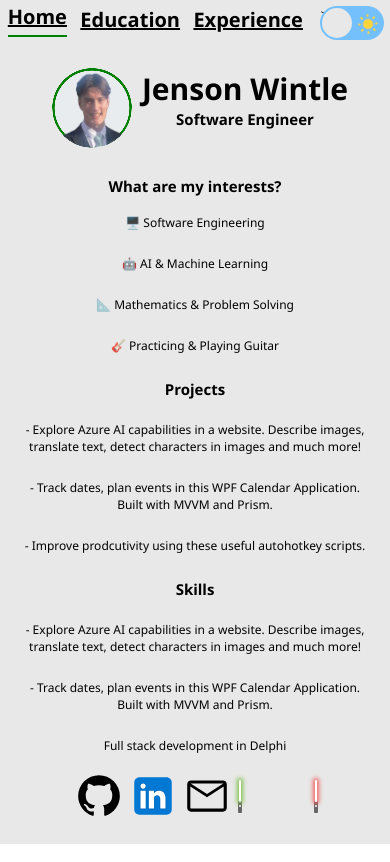
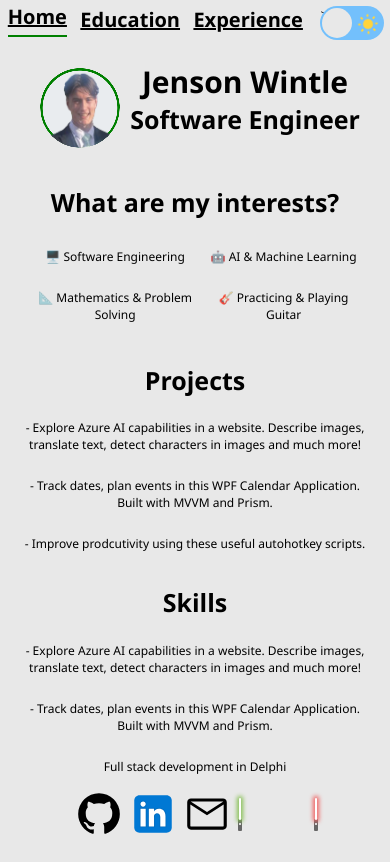
Before and after one commit to Jensooon/jenson-wintle.dev, an Angular app: page /home in a window 390 px wide. Built offline with nearby package versions, Linux system fonts and the light colour scheme.

Commit message:
Added content and reduced repeated code.

```diff
--- a/src/app/education/education.component.css
+++ b/src/app/education/education.component.css
@@ -2,29 +2,4 @@
   display: flex;
   flex-direction: column;
   align-items: center;
-  font-size: 20px; /* 14px */
-  font-weight: 500;
-  font-family: "Segoe UI", Tahoma, Geneva, Verdana, sans-serif;
-  text-align: center;
 }
-
-.section {
-  display: grid;
-  place-items: center;
-  align-content: center;
-  min-height: 100vh;
-}
-
-/* Tablet size (768px to 1024px) */
-@media (min-width: 768px) and (max-width: 1024px) {
-  .wrapper {
-    font-size: 16px;
-  }
-}
-
-/* Mobile size (max-width: 767px) */
-@media (max-width: 767px) {
-  .wrapper {
-    font-size: 12px;
-  }
-}
--- a/src/app/education/education.component.html
+++ b/src/app/education/education.component.html
@@ -4,12 +4,12 @@
   [class.white-class]="!isComponentBGDark"
 >
   <section appScrollReveal>
-    <h1>🎓Computer Science and Mathematics BSc (Hons).</h1>
+    <h1 class="sub-title">🎓Computer Science and Mathematics BSc (Hons).</h1>
     <p>Currently in my fourth and final year!</p>
     <p>List out modules</p>
   </section>
   <section appScrollReveal>
-    <h1>St Christopher's High School</h1>
+    <h1 class="sub-title">St Christopher's High School</h1>
     <p></p>
   </section>
 </div>
--- a/src/app/experience/experience.component.css
+++ b/src/app/experience/experience.component.css
@@ -2,29 +2,4 @@
   display: flex;
   flex-direction: column;
   align-items: center;
-  font-size: 20px; /* 14px */
-  font-weight: 500;
-  font-family: "Segoe UI", Tahoma, Geneva, Verdana, sans-serif;
-  text-align: center;
 }
-
-.section {
-  display: grid;
-  place-items: center;
-  align-content: center;
-  min-height: 100vh;
-}
-
-/* Tablet size (768px to 1024px) */
-@media (min-width: 768px) and (max-width: 1024px) {
-  .wrapper {
-    font-size: 16px;
-  }
-}
-
-/* Mobile size (max-width: 767px) */
-@media (max-width: 767px) {
-  .wrapper {
-    font-size: 12px;
-  }
-}
--- a/src/app/experience/experience.component.html
+++ b/src/app/experience/experience.component.html
@@ -4,12 +4,27 @@
   [class.white-class]="!isComponentBGDark"
 >
   <section appScrollReveal>
-    <h1>Industrial Placement Year at BAE 2024</h1>
-    <p>Worked as a Software Engineer.</p>
+    <h1 class="sub-title">Industrial Placement Year at BAE 2024</h1>
+    <h3>What I got up to:</h3>
+    <div class="four-by-four">
+      <p>
+        Designed and developed a full-stack message injector application using
+        WPF and Prism from initial planning to application maintenance.
+      </p>
+      <p>
+        Styled geospatial data to create a map for an AI mission planner. This
+        was using Style level descriptor.
+      </p>
+      <p>Redesigned GUI for an existing application using WPF and Prism.</p>
+      <p>
+        Designed and set up a video streaming architecture to record and stream
+        DIS, video and audio data across a number of host computers.
+      </p>
+    </div>
   </section>
 
   <section appScrollReveal>
-    <h1>Skills</h1>
+    <h1 class="sub-title">What skills I gained?</h1>
     <p>Angular</p>
     <p>Azure AI-900 Certificate</p>
     <p>Full stack development in Delphi</p>
--- a/src/app/home/home.component.css
+++ b/src/app/home/home.component.css
@@ -24,23 +24,3 @@
 .user-card {
   grid-area: user-card;
 }
-
-/* Tablet size (768px to 1024px) */
-@media (min-width: 768px) and (max-width: 1024px) {
-  .title {
-    font-size: 40px; /* Adjusted for tablet */
-  }
-  .sub-title {
-    font-size: 20px;
-  }
-}
-
-/* Mobile size (max-width: 767px) */
-@media (max-width: 767px) {
-  .title {
-    font-size: 30px;
-  }
-  .sub-title {
-    font-size: 15px;
-  }
-}
--- a/src/app/home/home.component.html
+++ b/src/app/home/home.component.html
@@ -12,15 +12,17 @@
     </div>
   </div>
 
-  <section class="section" appScrollReveal>
+  <section appScrollReveal>
     <h1 class="sub-title">What are my interests?</h1>
-    <p>🖥️ Software Engineering</p>
-    <p>🤖 AI & Machine Learning</p>
-    <p>📐 Mathematics & Problem Solving</p>
-    <p>🎸 Practicing & Playing Guitar</p>
+    <div class="four-by-four">
+      <p>🖥️ Software Engineering</p>
+      <p>🤖 AI & Machine Learning</p>
+      <p>📐 Mathematics & Problem Solving</p>
+      <p>🎸 Practicing & Playing Guitar</p>
+    </div>
   </section>
 
-  <section class="section" appScrollReveal>
+  <section appScrollReveal>
     <h1 class="sub-title">Projects</h1>
     <p>
       - Explore Azure AI capabilities in a website. Describe images, translate
@@ -33,7 +35,7 @@
     <p>- Improve prodcutivity using these useful autohotkey scripts.</p>
   </section>
 
-  <section class="section" appScrollReveal>
+  <section appScrollReveal>
     <h1 class="sub-title">Skills</h1>
     <p>
       - Explore Azure AI capabilities in a website. Describe images, translate
--- a/src/styles.css
+++ b/src/styles.css
@@ -31,24 +31,39 @@ h1 {
 }
 
 .sub-title {
-  font-size: 25px; /* 14px */
+  font-size: 35px; /* 14px */
   font-weight: 1000;
   font-family: "Segoe UI", Tahoma, Geneva, Verdana, sans-serif;
   margin-bottom: 3%;
 }
 
-.section {
+h3 {
+  font-size: 30px;
+  font-weight: 1000;
+  font-family: "Segoe UI", Tahoma, Geneva, Verdana, sans-serif;
+}
+
+section {
   display: grid;
   place-items: center;
   align-content: center;
   margin-right: 5%;
   margin-left: 5%;
+  max-width: 100vh;
 }
 p {
   font-size: 20px;
   font-weight: 500;
   font-family: "Segoe UI", Tahoma, Geneva, Verdana, sans-serif;
   text-align: center;
+}
+.four-by-four {
+  display: grid;
+  grid-template-columns: auto auto;
+  grid-template-rows: auto auto;
+  align-items: center;
+  justify-content: center;
+  padding: 2%;
 }
 
 /* Tablet size (768px to 1024px) */
@@ -57,7 +72,7 @@ p {
     font-size: 40px; /* Adjusted for tablet */
   }
   .sub-title {
-    font-size: 20px; /* Adjusted for tablet */
+    font-size: 30px; /* Adjusted for tablet */
   }
   .section {
     font-size: 16px; /* Adjusted for tablet */
@@ -68,6 +83,9 @@ p {
   h1 {
     font-size: 40px;
   }
+  h3 {
+    font-size: 25px;
+  }
 }
 
 /* Mobile size (max-width: 767px) */
@@ -76,7 +94,7 @@ p {
     font-size: 30px; /* Adjusted for mobile */
   }
   .sub-title {
-    font-size: 15px; /* Adjusted for mobile */
+    font-size: 25px; /* Adjusted for mobile */
   }
   .section {
     font-size: 12px; /* Adjusted for mobile */
@@ -87,4 +105,7 @@ p {
   h1 {
     font-size: 30px;
   }
+  h3 {
+    font-size: 20px;
+  }
 }
```
